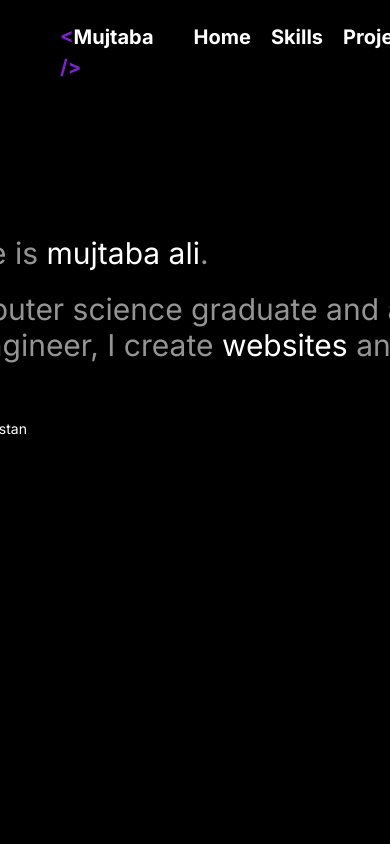
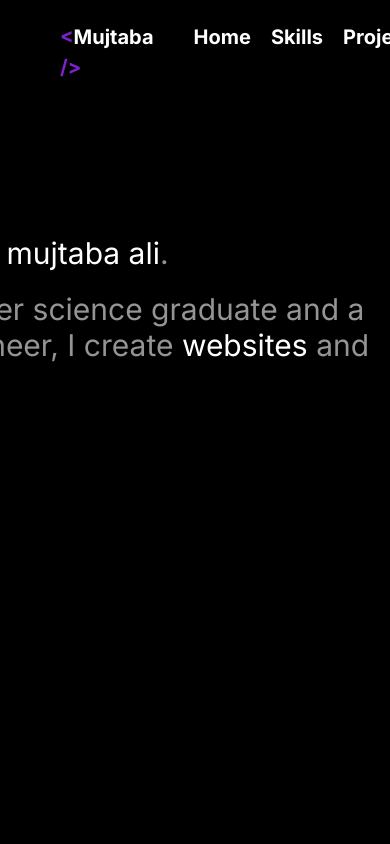
Before and after one commit to mujtabadustox/MyPortfolio, a Next.js app: page / in a window 390 px wide. Shown: the top 844 px of the page. Built offline with nearby package versions, Linux system fonts and the light colour scheme.

Commit message:
mobile fix

```diff
--- a/src/app/layout.tsx
+++ b/src/app/layout.tsx
@@ -28,10 +28,10 @@ export default function RootLayout({
       <body className={inter.className}>
         <LinkProvider>
         <div className="mx-auto max-w-[calc(100dvw - 80px)] min-h-[calc(100dvh)] flex-row bg-black px-[40px] py-[10px]">
-            <div className="sm:max-w-[100%] w-full h-[50px] text-white sticky top-3">
+            <div className="w-full h-[50px] text-white sticky top-3">
               <Navbar />
             </div>
-            <div className="sm:max-w-[400px] min-w-[calc(100dvw)] min-h-[calc(100dvh)] ">{children}</div>
+            <div className="max-w-[calc(100dvw)] min-h-[calc(100dvh)] ">{children}</div>
           </div>
           </LinkProvider>
           </body>
```
